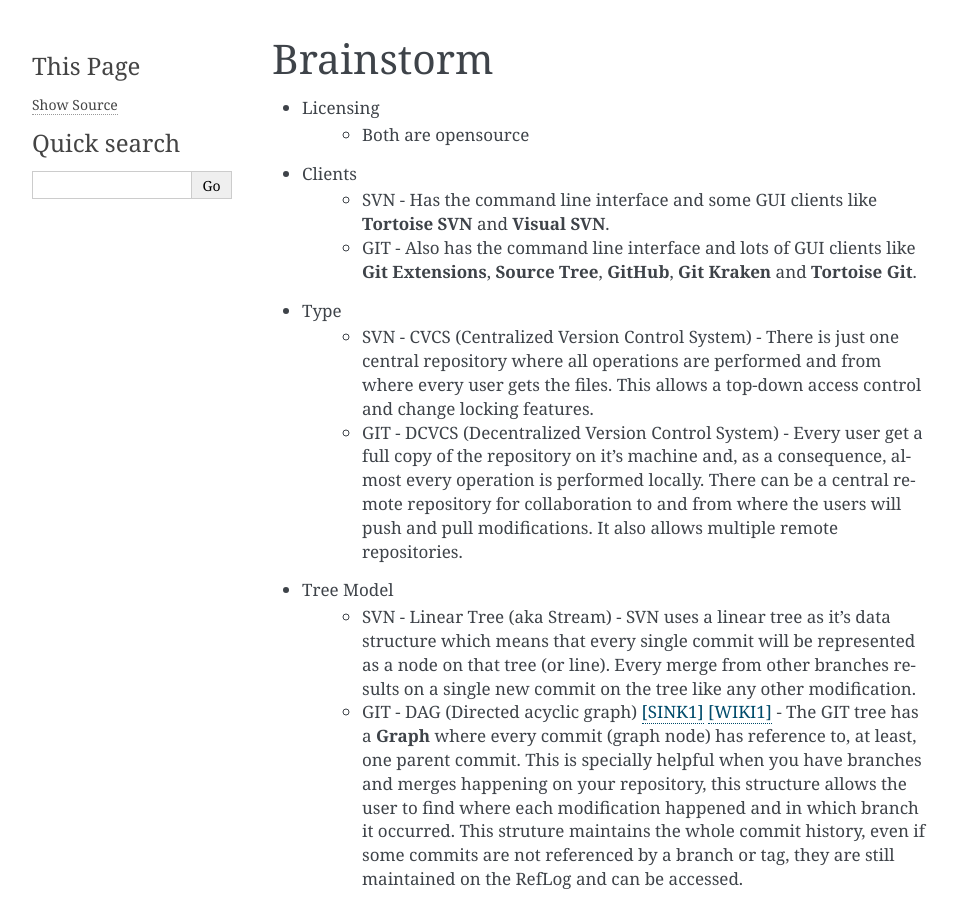
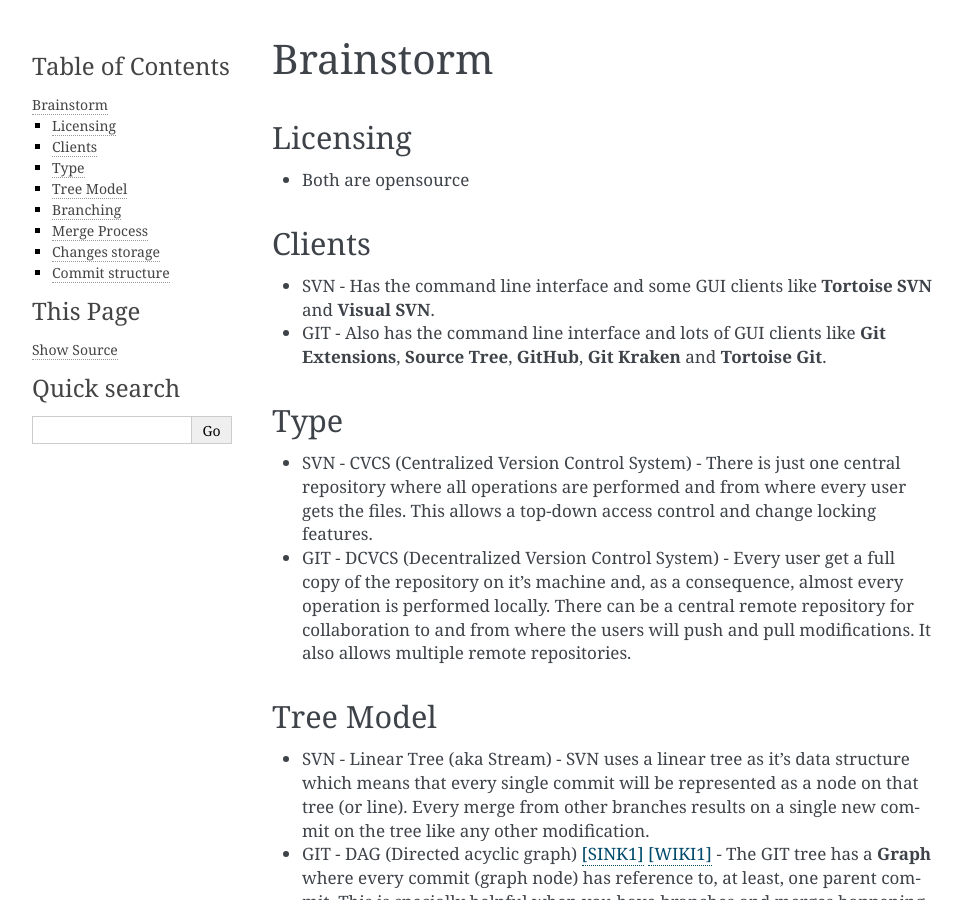
Before and after one commit to pedrostc/svn-vs-git, a Sphinx documentation site: the page built from docs/brainstorm.rst, in a window 1280 px wide and 900 px high. Shown: the whole window, without its empty margins (148-1111 px from the left). Built offline with Sphinx 7.4.7, drawn with Linux system fonts in a browser that asks for light colours.

Commit message:
Reformated the brainstorm document to use sub title to reduce the list nesting

```diff
--- a/docs/brainstorm.rst
+++ b/docs/brainstorm.rst
@@ -1,39 +1,58 @@
 Brainstorm
+**********
+
+Licensing
+=========
+
+- Both are opensource
+
+Clients
+=======
+
+- SVN - Has the command line interface and some GUI clients like **Tortoise SVN** and **Visual SVN**.
+
+- GIT - Also has the command line interface and lots of GUI clients like **Git Extensions**, **Source Tree**, **GitHub**, **Git Kraken** and **Tortoise Git**.
+
+Type
+====
+
+- SVN - CVCS (Centralized Version Control System) - There is just one central repository where all operations are performed and from where every user gets the files. This allows a top-down access control and change locking features.
+
+- GIT - DCVCS (Decentralized Version Control System) - Every user get a full copy of the repository on it's machine and, as a consequence, almost every operation is performed locally. There can be a central remote repository for collaboration to and from where the users will push and pull modifications. It also allows multiple remote repositories.
+
+Tree Model
 ==========
 
-- Licensing
-    + Both are opensource
+- SVN - Linear Tree (aka Stream) - SVN uses a linear tree as it's data structure which means that every single commit will be represented as a node on that tree (or line). Every merge from other branches results on a single new commit on the tree like any other modification.
 
-- Clients
-    + SVN - Has the command line interface and some GUI clients like **Tortoise SVN** and **Visual SVN**.
-    + GIT - Also has the command line interface and lots of GUI clients like **Git Extensions**, **Source Tree**, **GitHub**, **Git Kraken** and **Tortoise Git**.
+- GIT - DAG (Directed acyclic graph) [SINK1]_ [WIKI1]_ - The GIT tree has a **Graph** where every commit (graph node) has reference to, at least, one parent commit. This is specially helpful when you have branches and merges happening on your repository, this structure allows the user to find where each modification happened and in which branch it occurred. This struture maintains the whole commit history, even if some commits are not referenced by a branch or tag, they are still maintained on the RefLog and can be accessed.
 
-- Type
-    + SVN - CVCS (Centralized Version Control System) - There is just one central repository where all operations are performed and from where every user gets the files. This allows a top-down access control and change locking features.
-    + GIT - DCVCS (Decentralized Version Control System) - Every user get a full copy of the repository on it's machine and, as a consequence, almost every operation is performed locally. There can be a central remote repository for collaboration to and from where the users will push and pull modifications. It also allows multiple remote repositories.
+Branching
+=========
 
-- Tree Model
-    + SVN - Linear Tree (aka Stream) - SVN uses a linear tree as it's data structure which means that every single commit will be represented as a node on that tree (or line). Every merge from other branches results on a single new commit on the tree like any other modification.
-    + GIT - DAG (Directed acyclic graph) [SINK1]_ [WIKI1]_ - The GIT tree has a **Graph** where every commit (graph node) has reference to, at least, one parent commit. This is specially helpful when you have branches and merges happening on your repository, this structure allows the user to find where each modification happened and in which branch it occurred. This struture maintains the whole commit history, even if some commits are not referenced by a branch or tag, they are still maintained on the RefLog and can be accessed.
+- SVN - As you have only the central repository every branch is automatically remote and public (every user with access to the repository will have access to the branch) [#]_ . On the other hand, one can checkout the branch on a different folder on it's file system independent of having the trunk of the repository checked-out. Another option is also start a branch on justa a subfolder of the repository. Branches on SVN are basically copies of the affected folders and this copy can be made locally and then commited to the central repo or remotly. On the remote copy it is made a *Cheap Copy* of the targeted files, this means that it is only a reference for the original files and not a actual file, this way the repository stay as lean as possible [#]_ .
 
-- Branching
-    + SVN - As you have only the central repository every branch is automatically remote and public (every user with access to the repository will have access to the branch) [#]_ . On the other hand, one can checkout the branch on a different folder on it's file system independent of having the trunk of the repository checked-out. Another option is also start a branch on justa a subfolder of the repository. Branches on SVN are basically copies of the affected folders and this copy can be made locally and then commited to the central repo or remotly. On the remote copy it is made a *Cheap Copy* of the targeted files, this means that it is only a reference for the original files and not a actual file, this way the repository stay as lean as possible [#]_ .
-        * "Subversion has no internal concept of a branch—it knows only how to make copies. When you copy a directory, the resultant directory is only a “branch” because you attach that meaning to it. You may think of the directory differently, or treat it differently, but to Subversion it's just an ordinary directory that happens to carry some extra historical information... Subversion's branches exist as normal filesystem directories in the repository." [COLLINS1]_
+    + "Subversion has no internal concept of a branch—it knows only how to make copies. When you copy a directory, the resultant directory is only a “branch” because you attach that meaning to it. You may think of the directory differently, or treat it differently, but to Subversion it's just an ordinary directory that happens to carry some extra historical information... Subversion's branches exist as normal filesystem directories in the repository." [COLLINS1]_
 
+- GIT - Branches are pointers to specific commits on the repository. They are created locally and can be pushed/pulled to/from a remote repo or not.
 
-    + GIT - Branches are pointers to specific commits on the repository. They are created locally and can be pushed/pulled to/from a remote repo or not.
+Merge Process
+=============
 
-- Merge Process
-    + SVN
-    + GIT
+- SVN
+- GIT
 
-- Changes storage
-    + SVN - Deltas
-    + GIT - Files Snapshots
+Changes storage
+===============
 
-- Commit structure
-    + SVN
-    + GIT
+- SVN - Deltas
+- GIT - Files Snapshots
+
+Commit structure
+==================
+
+- SVN
+- GIT
 
 .. rubric:: Footnotes
 
```
